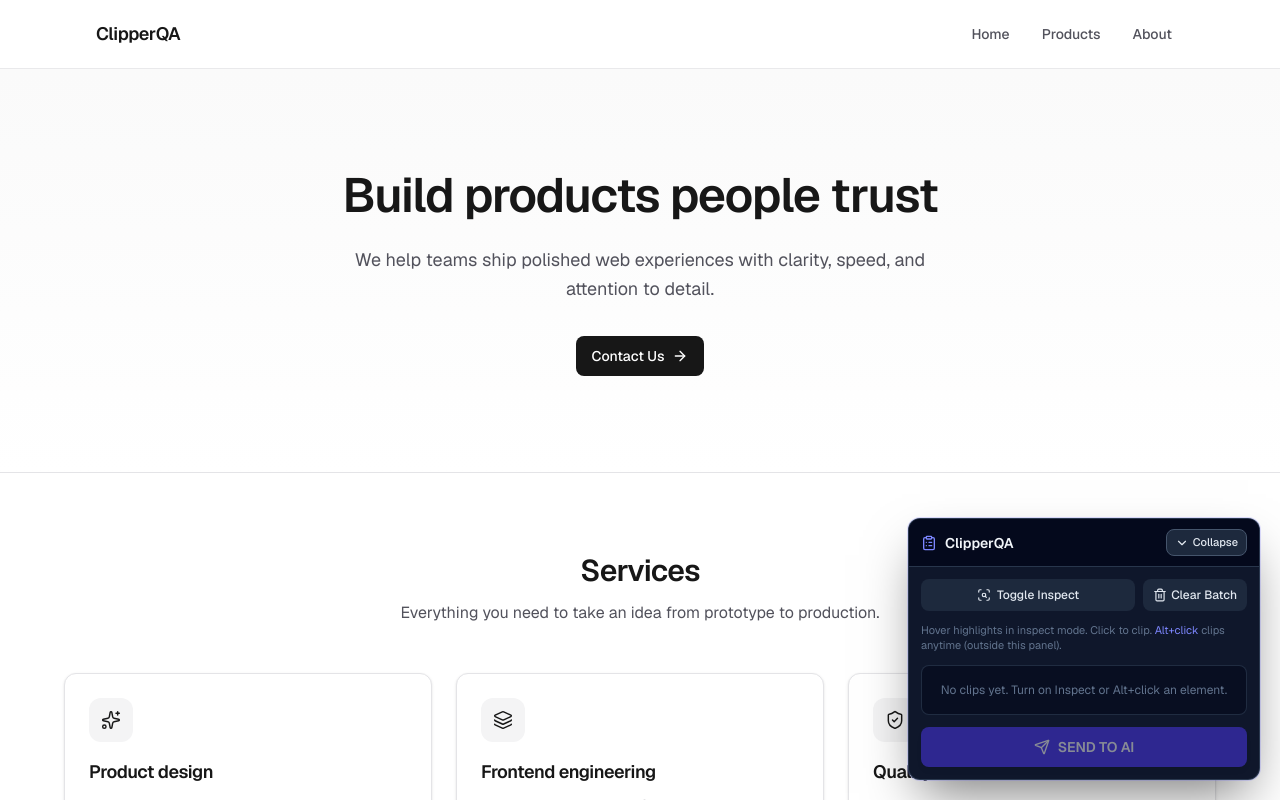
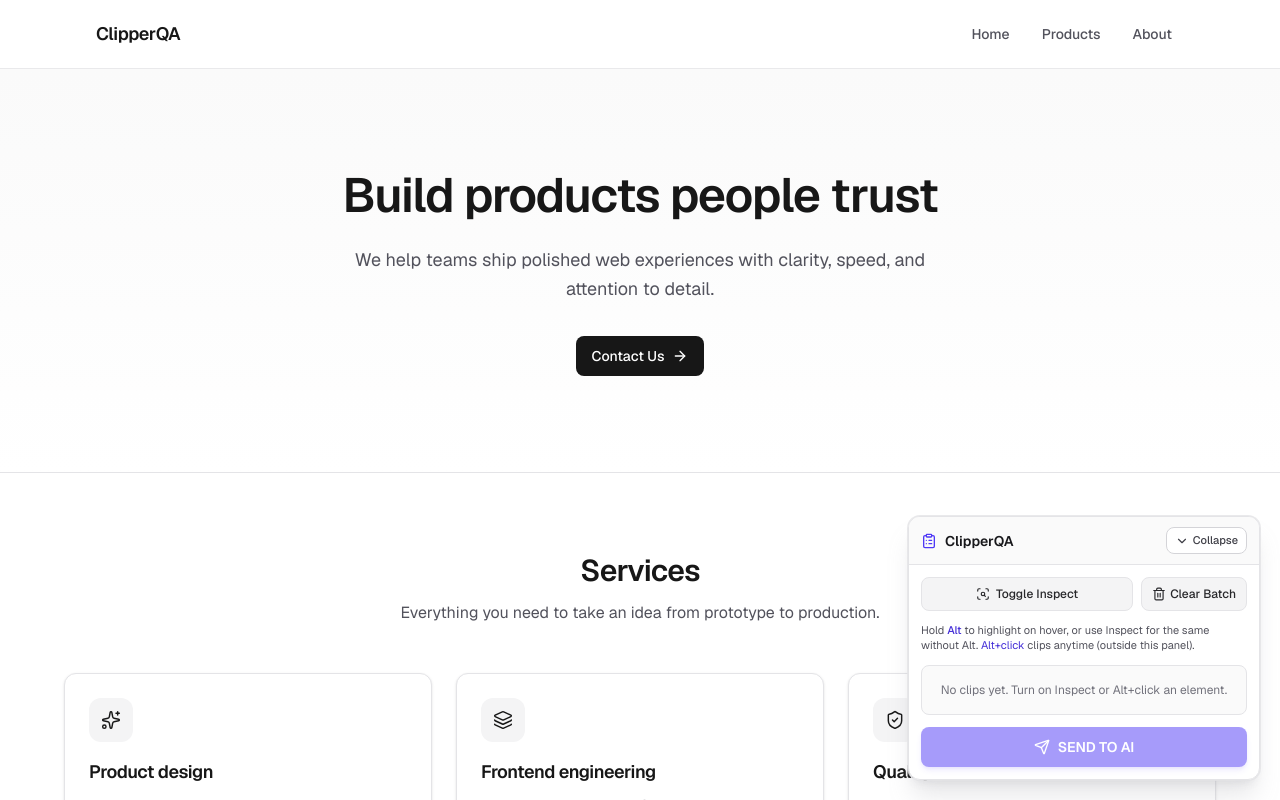
Before and after one commit to denzakh/ClipperQA, a Next.js app: page / in a window 1280 px wide. Shown: the top 800 px of the page. Built offline with nearby package versions, Linux system fonts and the light colour scheme.

Commit message:
change theme

```diff
--- a/src/components/clipper-qa/ClipperQA.tsx
+++ b/src/components/clipper-qa/ClipperQA.tsx
@@ -72,6 +72,7 @@ const captureContextFromElement = (el: Element) => {
 export const ClipperQA = () => {
   const rootRef = useRef<HTMLDivElement>(null);
   const hoverRef = useRef<Element | null>(null);
+  const inspectModeRef = useRef(false);
   const [expanded, setExpanded] = useState(true);
   const [inspectMode, setInspectMode] = useState(false);
   const [bugs, setBugs] = useState<ClippedBug[]>([]);
@@ -101,6 +102,8 @@ export const ClipperQA = () => {
     };
     setBugs((prev) => [...prev, next]);
   }, []);
+
+  inspectModeRef.current = inspectMode;
 
   useEffect(() => {
     try {
@@ -142,12 +145,18 @@ export const ClipperQA = () => {
   }, [bugs, storageReady]);
 
   useEffect(() => {
-    if (!inspectMode) {
-      clearHoverOutline();
-      return;
-    }
+    const onMove = (e: MouseEvent) => {
+      const highlight = inspectModeRef.current || e.altKey;
+      if (!highlight) {
+        const prev = hoverRef.current;
+        if (prev && (prev instanceof HTMLElement || prev instanceof SVGElement)) {
+          prev.style.outline = "";
+          prev.style.outlineOffset = "";
+        }
+        hoverRef.current = null;
+        return;
+      }
 
-    const onMove = (e: MouseEvent) => {
       const root = rootRef.current;
       const hit = elementFromPointExcludingWidget(e.clientX, e.clientY, root);
       const prev = hoverRef.current;
@@ -158,10 +167,8 @@ export const ClipperQA = () => {
         }
       }
       if (hit && (hit instanceof HTMLElement || hit instanceof SVGElement)) {
-        if (hoverRef.current !== hit) {
-          hit.style.outline = OUTLINE;
-          hit.style.outlineOffset = OUTLINE_OFFSET;
-        }
+        hit.style.outline = OUTLINE;
+        hit.style.outlineOffset = OUTLINE_OFFSET;
         hoverRef.current = hit;
       } else {
         hoverRef.current = null;
@@ -170,14 +177,30 @@ export const ClipperQA = () => {
 
     const onScroll = () => clearHoverOutline();
 
+    const clearIfAltOnly = () => {
+      if (!inspectModeRef.current) clearHoverOutline();
+    };
+
+    const onKeyUp = (e: KeyboardEvent) => {
+      if (e.code === "AltLeft" || e.code === "AltRight" || e.key === "Alt") {
+        clearIfAltOnly();
+      }
+    };
+
+    const onBlur = () => clearIfAltOnly();
+
     window.addEventListener("mousemove", onMove, true);
     window.addEventListener("scroll", onScroll, true);
+    window.addEventListener("keyup", onKeyUp, true);
+    window.addEventListener("blur", onBlur);
     return () => {
       window.removeEventListener("mousemove", onMove, true);
       window.removeEventListener("scroll", onScroll, true);
+      window.removeEventListener("keyup", onKeyUp, true);
+      window.removeEventListener("blur", onBlur);
       clearHoverOutline();
     };
-  }, [inspectMode, clearHoverOutline]);
+  }, [clearHoverOutline]);
 
   useEffect(() => {
     const shouldIntercept = (e: MouseEvent) => {
@@ -241,12 +264,12 @@ export const ClipperQA = () => {
         <button
           type="button"
           onClick={() => setExpanded(true)}
-          className="flex h-14 w-14 items-center justify-center rounded-full bg-indigo-600 text-sm font-bold text-white shadow-lg shadow-indigo-900/40 ring-2 ring-indigo-400/30 transition hover:bg-indigo-500 focus-visible:outline focus-visible:outline-2 focus-visible:outline-offset-2 focus-visible:outline-indigo-400"
+          className="flex h-14 w-14 items-center justify-center rounded-full bg-indigo-600 text-sm font-bold text-white shadow-lg shadow-indigo-600/25 ring-2 ring-white transition hover:bg-indigo-500 focus-visible:outline focus-visible:outline-2 focus-visible:outline-offset-2 focus-visible:outline-indigo-500"
           aria-label="Open ClipperQA"
         >
           <Bug className="h-6 w-6" strokeWidth={2} />
         </button>
-        <span className="rounded-md bg-slate-900/90 px-2 py-0.5 text-[10px] font-semibold uppercase tracking-wider text-indigo-200">
+        <span className="rounded-md border border-zinc-200 bg-white px-2 py-0.5 text-[10px] font-semibold uppercase tracking-wider text-indigo-700 shadow-sm">
           QA
         </span>
       </div>
@@ -257,19 +280,19 @@ export const ClipperQA = () => {
     <div
       ref={rootRef}
       data-clipper-qa-root
-      className="fixed bottom-5 right-5 z-[2147483646] flex w-[min(100vw-1.5rem,22rem)] max-h-[min(85vh,36rem)] flex-col overflow-hidden rounded-xl border border-slate-700/80 bg-slate-900 text-slate-100 shadow-2xl shadow-black/50 ring-1 ring-indigo-500/20 font-sans"
+      className="fixed bottom-5 right-5 z-[2147483646] flex w-[min(100vw-1.5rem,22rem)] max-h-[min(85vh,36rem)] flex-col overflow-hidden rounded-xl border border-zinc-200 bg-white text-zinc-900 shadow-xl shadow-zinc-400/25 ring-1 ring-zinc-200/80 font-sans"
     >
-      <header className="flex items-center justify-between gap-2 border-b border-slate-700/80 bg-slate-950/80 px-3 py-2.5">
+      <header className="flex items-center justify-between gap-2 border-b border-zinc-200 bg-zinc-50 px-3 py-2.5">
         <div className="flex items-center gap-2 min-w-0">
-          <ClipboardList className="h-4 w-4 shrink-0 text-indigo-400" />
-          <span className="truncate text-sm font-semibold text-slate-100">
+          <ClipboardList className="h-4 w-4 shrink-0 text-indigo-600" />
+          <span className="truncate text-sm font-semibold text-zinc-900">
             ClipperQA
           </span>
         </div>
         <button
           type="button"
           onClick={() => setExpanded(false)}
-          className="inline-flex items-center gap-1 rounded-lg border border-slate-600 bg-slate-800 px-2 py-1 text-[11px] font-medium text-slate-200 transition hover:bg-slate-700"
+          className="inline-flex items-center gap-1 rounded-lg border border-zinc-300 bg-white px-2 py-1 text-[11px] font-medium text-zinc-700 transition hover:bg-zinc-50"
         >
           <ChevronDown className="h-3.5 w-3.5" />
           Collapse
@@ -285,7 +308,7 @@ export const ClipperQA = () => {
             className={`inline-flex flex-1 items-center justify-center gap-1.5 rounded-lg px-2.5 py-2 text-xs font-medium transition min-w-[7rem] ${
               inspectMode
                 ? "bg-indigo-600 text-white hover:bg-indigo-500"
-                : "bg-slate-800 text-slate-200 hover:bg-slate-700"
+                : "border border-zinc-200 bg-zinc-100 text-zinc-800 hover:bg-zinc-200"
             }`}
           >
             <ScanSearch className="h-3.5 w-3.5" />
@@ -294,38 +317,39 @@ export const ClipperQA = () => {
           <button
             type="button"
             onClick={clearBatch}
-            className="inline-flex items-center justify-center gap-1 rounded-lg bg-slate-800 px-2.5 py-2 text-xs font-medium text-slate-200 hover:bg-slate-700"
+            className="inline-flex items-center justify-center gap-1 rounded-lg border border-zinc-200 bg-zinc-100 px-2.5 py-2 text-xs font-medium text-zinc-800 hover:bg-zinc-200"
           >
             <Trash2 className="h-3.5 w-3.5" />
             Clear Batch
           </button>
         </div>
 
-        <p className="text-[11px] leading-snug text-slate-500">
-          Hover highlights in inspect mode. Click to clip.{" "}
-          <span className="text-indigo-400">Alt+click</span> clips anytime
+        <p className="text-[11px] leading-snug text-zinc-600">
+          Hold <span className="font-medium text-indigo-700">Alt</span> to
+          highlight on hover, or use Inspect for the same without Alt.{" "}
+          <span className="text-indigo-700">Alt+click</span> clips anytime
           (outside this panel).
         </p>
 
-        <div className="min-h-0 flex-1 overflow-y-auto rounded-lg border border-slate-700/60 bg-slate-950/50">
+        <div className="min-h-0 flex-1 overflow-y-auto rounded-lg border border-zinc-200 bg-zinc-50">
           {bugs.length === 0 ? (
-            <p className="p-4 text-center text-xs text-slate-500">
+            <p className="p-4 text-center text-xs text-zinc-500">
               No clips yet. Turn on Inspect or Alt+click an element.
             </p>
           ) : (
-            <ul className="divide-y divide-slate-700/60">
+            <ul className="divide-y divide-zinc-200">
               {bugs.map((b) => (
                 <li key={b.id} className="p-3">
                   <div className="mb-2 space-y-0.5 text-[11px]">
-                    <p className="font-medium text-indigo-300">
+                    <p className="font-medium text-indigo-800">
                       {b.component || "(no data-qa-component)"}
                     </p>
-                    <p className="truncate text-slate-500" title={b.file}>
+                    <p className="truncate text-zinc-500" title={b.file}>
                       {b.file || "(no data-qa-file)"}
                     </p>
-                    <p className="text-slate-500">{b.breakpoint}</p>
+                    <p className="text-zinc-600">{b.breakpoint}</p>
                     <p
-                      className="max-h-12 overflow-y-auto break-all font-mono text-[10px] text-slate-600"
+                      className="max-h-12 overflow-y-auto break-all font-mono text-[10px] text-zinc-500"
                       title={b.classes}
                     >
                       {b.classes || "—"}
@@ -340,7 +364,7 @@ export const ClipperQA = () => {
                     onChange={(e) => updateDescription(b.id, e.target.value)}
                     placeholder="Bug description…"
                     rows={2}
-                    className="w-full resize-none rounded-md border border-slate-600 bg-slate-900 px-2 py-1.5 text-xs text-slate-100 placeholder:text-slate-600 focus:border-indigo-500 focus:outline-none focus:ring-1 focus:ring-indigo-500"
+                    className="w-full resize-none rounded-md border border-zinc-300 bg-white px-2 py-1.5 text-xs text-zinc-900 placeholder:text-zinc-400 focus:border-indigo-500 focus:outline-none focus:ring-1 focus:ring-indigo-500"
                   />
                 </li>
               ))}
@@ -351,7 +375,7 @@ export const ClipperQA = () => {
         <button
           type="button"
           onClick={sendToAi}
-          className="inline-flex w-full items-center justify-center gap-2 rounded-lg bg-indigo-600 py-2.5 text-sm font-semibold text-white shadow-md hover:bg-indigo-500 focus-visible:outline focus-visible:outline-2 focus-visible:outline-offset-2 focus-visible:outline-indigo-400 disabled:opacity-50"
+          className="inline-flex w-full items-center justify-center gap-2 rounded-lg bg-indigo-600 py-2.5 text-sm font-semibold text-white shadow-md shadow-indigo-600/20 hover:bg-indigo-500 focus-visible:outline focus-visible:outline-2 focus-visible:outline-offset-2 focus-visible:outline-indigo-500 disabled:opacity-50"
           disabled={bugs.length === 0}
         >
           <Send className="h-4 w-4" />
```
